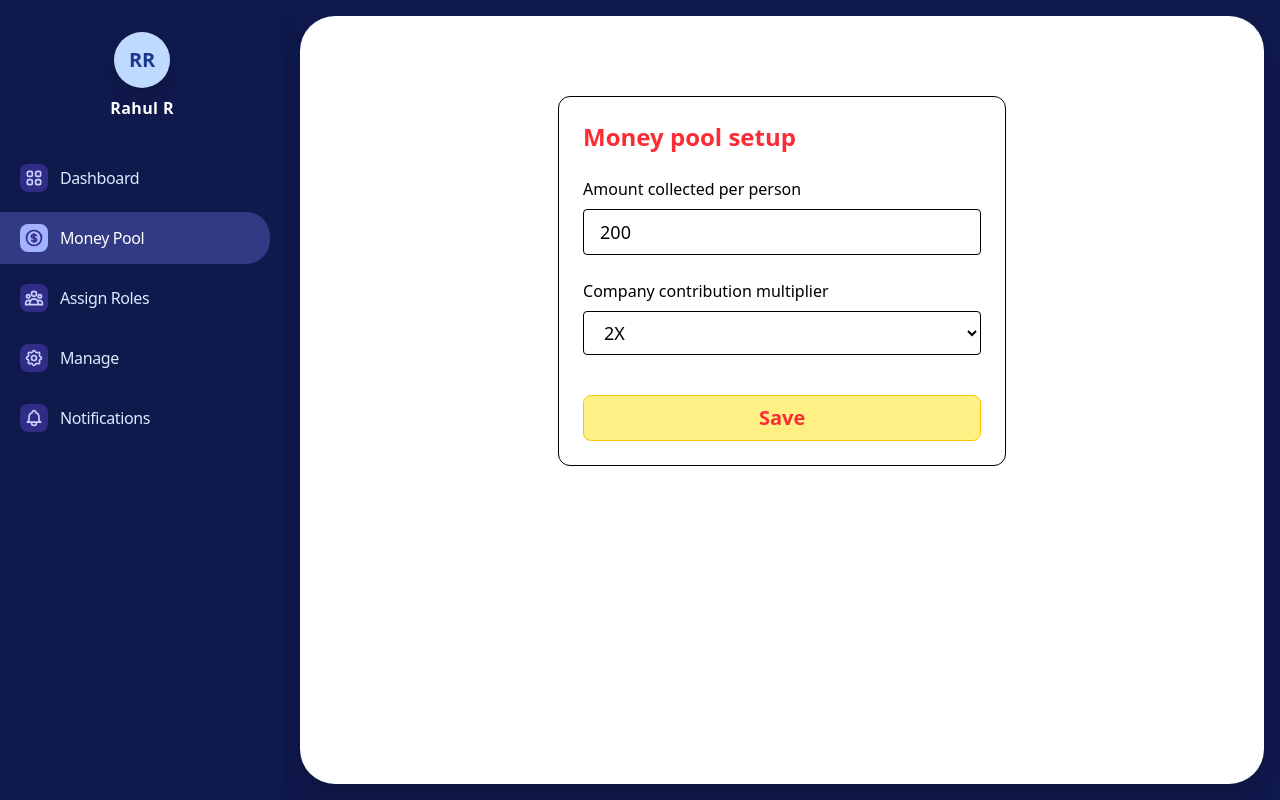
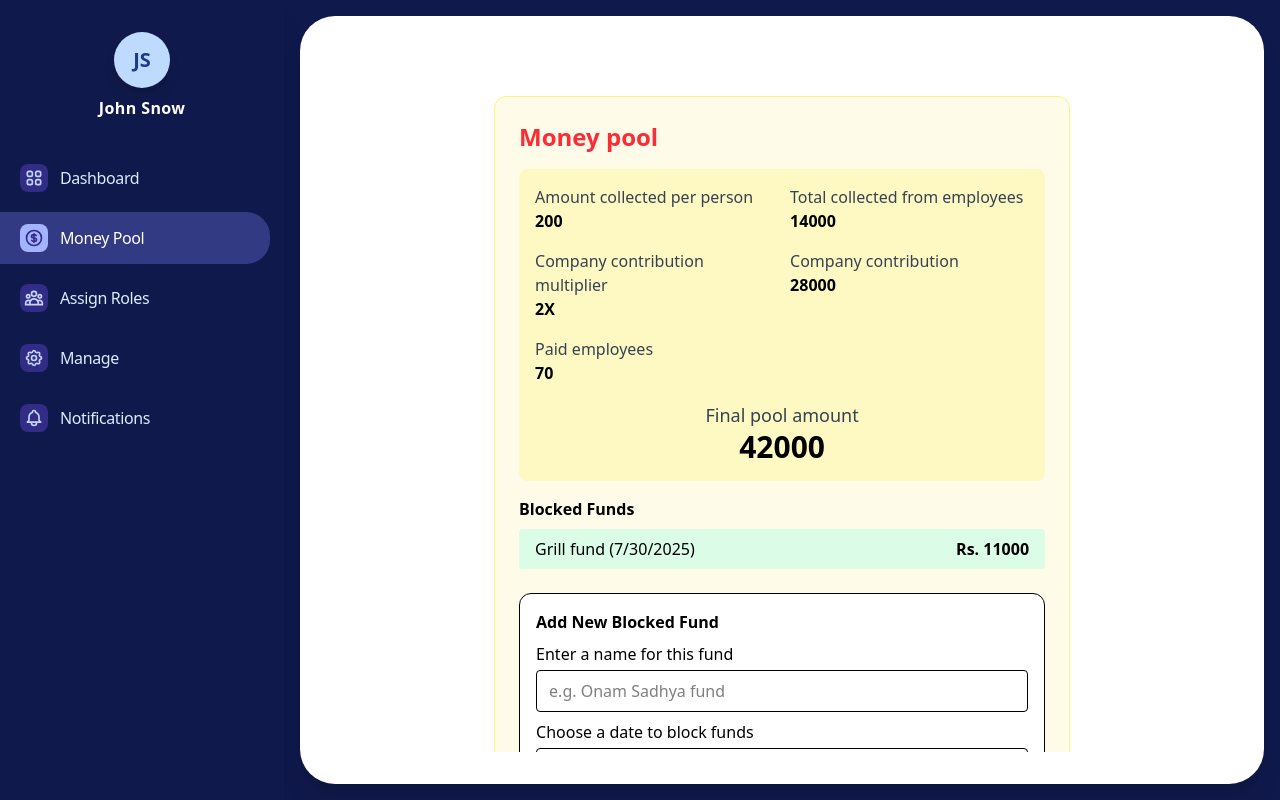
Before and after one commit to rahulbeyondcode/Snacks-Planner, a React (Vite) app in the folder Frontend/: page /money-pool in a window 1280 px wide. Built offline with nearby package versions, Linux system fonts and the light colour scheme.

Commit message:
Added auth zustand state

```diff
--- /dev/null
+++ b/Frontend/src/features/auth/store/index.ts
@@ -0,0 +1,23 @@
+import { create } from "zustand";
+
+import type { AuthState, User } from "features/auth/types/auth-types";
+import type { UserRole } from "shared/helpers/types";
+
+export const useAuthStore = create<AuthState>((set, get) => ({
+  user: {
+    id: "1",
+    name: "John Snow",
+    email: "john.doe@company.com",
+    role: "snack-manager",
+  },
+  isAuthenticated: true,
+
+  setUser: (user: User) => set({ user, isAuthenticated: true }),
+
+  logout: () => set({ user: null, isAuthenticated: false }),
+
+  hasAnyOfTheseRoles: (roles: UserRole[]) => {
+    const { user } = get();
+    return user ? roles.includes(user.role) : false;
+  },
+}));
--- /dev/null
+++ b/Frontend/src/features/auth/types/auth-types.ts
@@ -0,0 +1,16 @@
+import type { UserRole } from "shared/helpers/types";
+
+export type User = {
+  id: string;
+  name: string;
+  email: string;
+  role: UserRole;
+};
+
+export type AuthState = {
+  user: User | null;
+  isAuthenticated: boolean;
+  setUser: (user: User) => void;
+  logout: () => void;
+  hasAnyOfTheseRoles: (roles: UserRole[]) => boolean;
+};
--- a/Frontend/src/features/money-pool/components/snack-manager-money-pool-view.tsx
+++ b/Frontend/src/features/money-pool/components/snack-manager-money-pool-view.tsx
@@ -39,17 +39,7 @@ const SnackManagerMoneyPoolView: React.FC = () => {
           <span className="text-3xl font-bold">{pool.finalPoolAmount}</span>
         </div>
       </div>
-      <div className="mt-6">
-        <BlockFundsForm
-          maxAmount={
-            pool.finalPoolAmount -
-            blockedFunds.reduce(
-              (sum, fund) => Number(sum) + Number(fund.amount),
-              0
-            )
-          }
-        />
-      </div>
+
       <div className="mt-4">
         <h3 className="font-semibold mb-2">Blocked Funds</h3>
         <ul>
@@ -68,6 +58,18 @@ const SnackManagerMoneyPoolView: React.FC = () => {
           ))}
         </ul>
       </div>
+
+      <div className="mt-6">
+        <BlockFundsForm
+          maxAmount={
+            pool.finalPoolAmount -
+            blockedFunds.reduce(
+              (sum, fund) => Number(sum) + Number(fund.amount),
+              0
+            )
+          }
+        />
+      </div>
     </div>
   );
 };
--- a/Frontend/src/features/money-pool/index.tsx
+++ b/Frontend/src/features/money-pool/index.tsx
@@ -1,16 +1,15 @@
 import AccountsMoneyPoolView from "features/money-pool/components/accounts-money-pool-view";
 import SnackManagerMoneyPoolView from "features/money-pool/components/snack-manager-money-pool-view";
 
-import type { UserRoleType } from "features/money-pool/types/money-pool-types";
-
-// TODO: Replace this with actual user role from auth/context
-const mockUserRole: UserRoleType = "accounts"; // Change to 'snack-manager' to test
+import { useAuthStore } from "features/auth/store";
 
 const MoneyPoolManagement = () => {
-  if (mockUserRole === "accounts") {
+  const { hasAnyOfTheseRoles } = useAuthStore();
+
+  if (hasAnyOfTheseRoles(["accounts"])) {
     return <AccountsMoneyPoolView />;
   }
-  if (mockUserRole === "snack-manager") {
+  if (hasAnyOfTheseRoles(["snack-manager"])) {
     return <SnackManagerMoneyPoolView />;
   }
   // No access for other roles
--- a/Frontend/src/features/money-pool/types/money-pool-types.ts
+++ b/Frontend/src/features/money-pool/types/money-pool-types.ts
@@ -13,9 +13,3 @@ export type BlockedFundType = {
   date: string; // ISO string
   amount: string;
 };
-
-export type UserRoleType =
-  | "accounts"
-  | "snack-manager"
-  | "operations"
-  | "employee";
--- a/Frontend/src/shared/components/layout/sidebar.tsx
+++ b/Frontend/src/shared/components/layout/sidebar.tsx
@@ -1,3 +1,4 @@
+import { useAuthStore } from "features/auth/store";
 import {
   HiOutlineBell,
   HiOutlineCog,
@@ -17,15 +18,19 @@ const navItems = [
 
 const Sidebar = () => {
   const location = useLocation();
+  const { user } = useAuthStore();
+
+  const userNameSplit = user?.name?.split(" ");
+
   return (
     <div className="w-full h-full flex flex-col items-center">
       {/* Avatar and name */}
       <div className="flex flex-col items-center mb-8">
         <div className="w-14 h-14 rounded-full bg-blue-200 flex items-center justify-center text-xl font-bold text-blue-900 mb-2 shadow-lg">
-          RR
+          {(userNameSplit?.[0]?.[0] || "") + (userNameSplit?.[1]?.[0] || "")}
         </div>
         <div className="text-white text-base font-semibold tracking-wide">
-          Rahul R
+          {user?.name || ""}
         </div>
       </div>
       {/* Nav list */}
--- /dev/null
+++ b/Frontend/src/shared/helpers/types.ts
@@ -0,0 +1 @@
+export type UserRole = "accounts" | "snack-manager" | "operations" | "employee";
```
